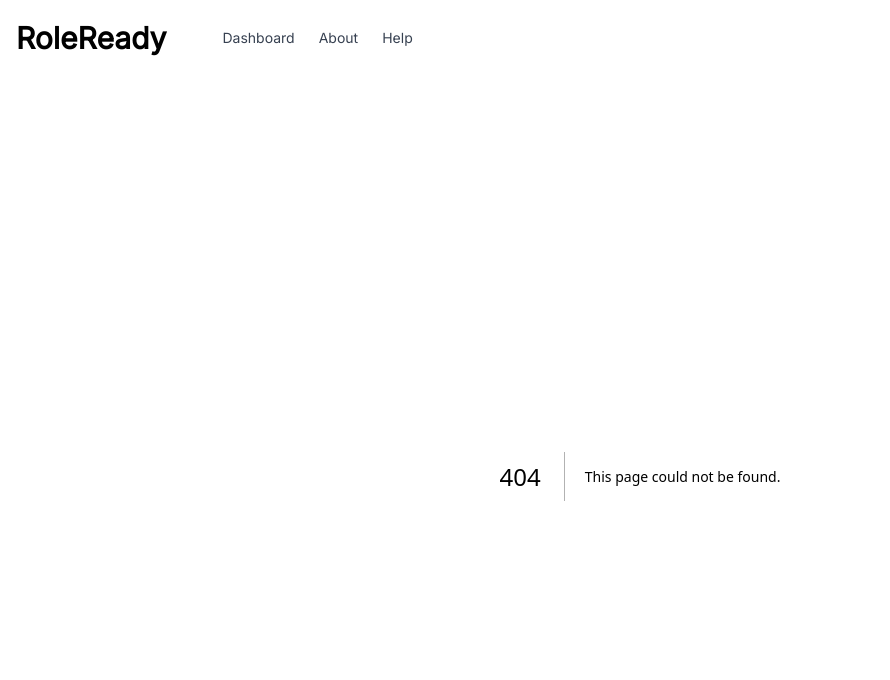
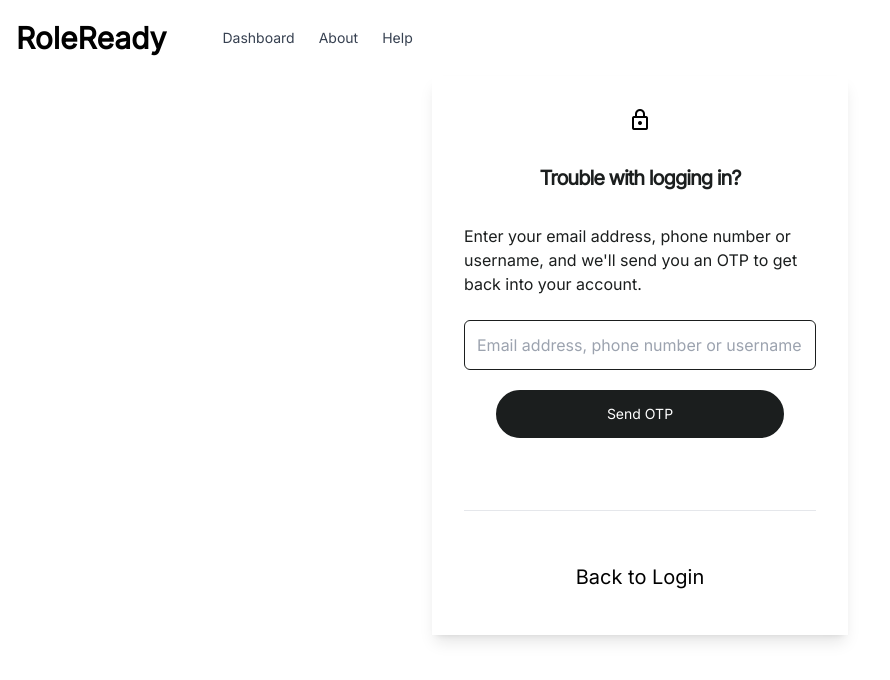
Before and after one commit to imabhinavdev/rolehunt, a Next.js app: page /forgetpassword in a window 1280 px wide. Before the commit this address had no page. Shown: the top 680 px of the page, without its empty margins (0-890 px from the left). Built offline with nearby package versions, Linux system fonts and the light colour scheme.

Commit message:
added the forget password page

```diff
--- a/src/app/companydetails/page.js
+++ b/src/app/companydetails/page.js
@@ -7,7 +7,7 @@ const CompanyDetails = () => {
   return (
     <div className="font-serif">
       <div className="flex items-center p-5">
-        <p className="font-bold text-xl ">Profile Name : </p>
+        <p className="font-bold text-xl mr-10">Profile Name : </p>
         <p className="">XYZ </p>
       </div>
       <div className="w-full shadow-md  drop-shadow-lg p-5">
@@ -40,7 +40,7 @@ const CompanyDetails = () => {
       <PackageOferred />
 
       <div className="flex items-center p-5">
-        <p className="font-bold text-xl ">Company Name : </p>
+        <p className="font-bold text-xl mr-10">Company Name : </p>
         <p className="">XYZ PVT. Ltd.</p>
       </div>
       <div className="shadow-md    p-5">
--- /dev/null
+++ b/src/app/forgetpassword/page.js
@@ -0,0 +1,49 @@
+import React from "react";
+
+const ForgetPassword = () => {
+  return (
+    <div className="flex justify-center ">
+      <div class="flex flex-col md:w-1/3 sm:w-full shadow-lg   p-8">
+        <div class="  ">
+          <div class="grid items-center justify-center w-full grid-cols-1 text-left">
+            <div>
+              <div className="text-center mb-8 flex justify-center items-center text-xl ">
+                <span className="material-symbols-outlined ">lock</span>
+              </div>
+              <p class="text-lg  tracking-tighter text-center text-black font-bold mb-8 lg:text-xl">
+                Trouble with logging in?
+              </p>
+              <p class="mt-2 text-md text-black ">
+                Enter your email address, phone number or username, and we'll
+                send you an OTP to get back into your account.
+              </p>
+            </div>
+            <div class="mt-6 w-full">
+              <input
+                className="w-full p-3 border border-black rounded-md"
+                type="text"
+                placeholder="Email address, phone number or username"
+              />
+            </div>
+          </div>
+        </div>
+        <div class="flex px-6 pb-8 sm:px-8 mb-10">
+          <a
+            aria-describedby="tier-company"
+            className="flex mt-5 items-center justify-center w-full  py-3 text-center text-white  bg-black border-2 border-black rounded-full nline-flex hover:bg-transparent hover:border-black hover:text-black focus:outline-none focus-visible:outline-black text-sm focus-visible:ring-black"
+            href="#"
+          >
+            Send OTP
+          </a>
+        </div>
+
+        <hr />
+        <div className=" mt-10 p-3">
+          <p className="text-xl font-medium text-center  ">Back to Login</p>
+        </div>
+      </div>
+    </div>
+  );
+};
+
+export default ForgetPassword;
--- a/src/app/layout.js
+++ b/src/app/layout.js
@@ -23,6 +23,13 @@ const roboto_serif = Roboto_Serif({
 export default function RootLayout({ children }) {
   return (
     <html lang="en">
+      <head>
+        <link
+          rel="stylesheet"
+          href="https://fonts.googleapis.com/css2?family=Material+Symbols+Outlined:opsz,wght,FILL,GRAD@24,400,0,0"
+        />
+        ;
+      </head>
       <body
         className={`${inter.className} md:mx-auto max-w-screen-xl px-4 select-none bg-white min-h-screen`}
       >
--- /dev/null
+++ b/src/app/profile/page.js
@@ -0,0 +1,7 @@
+import React from "react";
+
+const Profile = () => {
+  return <div>Profile</div>;
+};
+
+export default Profile;
```
